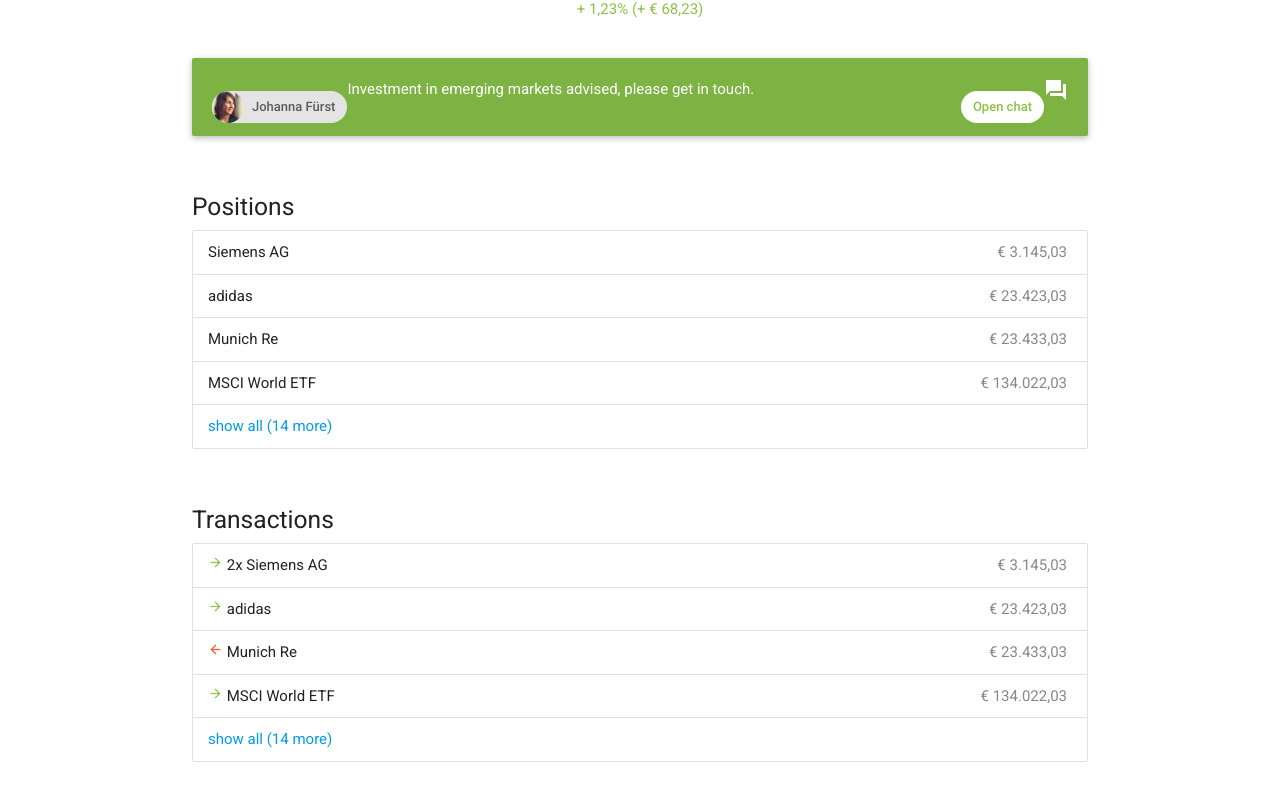
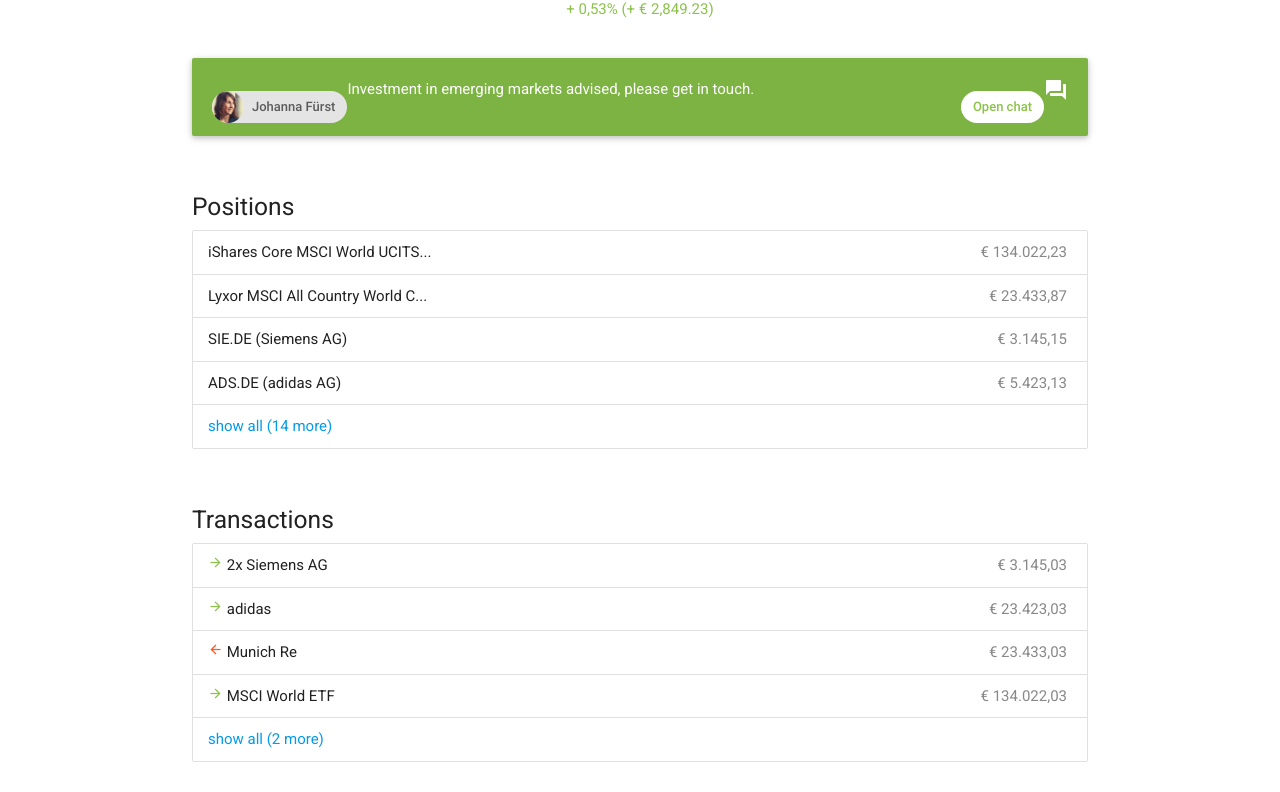
Before and after one commit to thmp/mont-app, a plain HTML site: page static/investments.html in a window 1280 px wide. Shown: the part 175-967 px from the top of the page. Drawn offline with nearby package versions, Linux system fonts and the light colour scheme.

Commit message:
more content

```diff
--- a/static/investments.html
+++ b/static/investments.html
@@ -45,8 +45,8 @@
   <div class="section">
     <h5>Investments</h5>
     <div style="text-align: center">
-      <div><span style="font-size: 30px">€ 5,432.23</span></div>
-      <div class="light-green-text">+ 1,23% (+ € 68,23)</div>
+      <div><span style="font-size: 30px">€ 540,432.23</span></div>
+      <div class="light-green-text">+ 0,53% (+ € 2,849.23)</div>
     </div>
   </div>
 
@@ -71,10 +71,10 @@
   <div class="section">
     <h5>Positions</h5>
     <ul class="collection with-header">
-      <li class="collection-item">Siemens AG <span class="collection-amount">€ 3.145,03</span></li>
-      <li class="collection-item">adidas <span class="collection-amount">€ 23.423,03</span></li>
-      <li class="collection-item">Munich Re <span class="collection-amount">€ 23.433,03</span></li>
-      <li class="collection-item">MSCI World ETF <span class="collection-amount">€ 134.022,03</span></li>
+      <li class="collection-item">iShares Core MSCI World UCITS... <span class="collection-amount">€ 134.022,23</span></li>
+      <li class="collection-item">Lyxor MSCI All Country World C... <span class="collection-amount">€ 23.433,87</span></li>
+      <li class="collection-item">SIE.DE (Siemens AG) <span class="collection-amount">€ 3.145,15</span></li>
+      <li class="collection-item">ADS.DE (adidas AG) <span class="collection-amount">€ 5.423,13</span></li>
       <li class="collection-item"><a href="">show all (14 more)</a></li>
     </ul>
   </div>
@@ -86,7 +86,7 @@
       <li class="collection-item"><i class="material-icons tiny light-green-text">arrow_forward</i> adidas <span class="collection-amount">€ 23.423,03</span></li>
       <li class="collection-item"><i class="material-icons tiny deep-orange-text">arrow_back</i> Munich Re <span class="collection-amount">€ 23.433,03</span></li>
       <li class="collection-item"><i class="material-icons tiny light-green-text">arrow_forward</i> MSCI World ETF <span class="collection-amount">€ 134.022,03</span></li>
-      <li class="collection-item"><a href="">show all (14 more)</a></li>
+      <li class="collection-item"><a href="">show all (2 more)</a></li>
     </ul>
   </div>
 
```
Also changed, not shown: static/app.html (+1 -1 lines).
